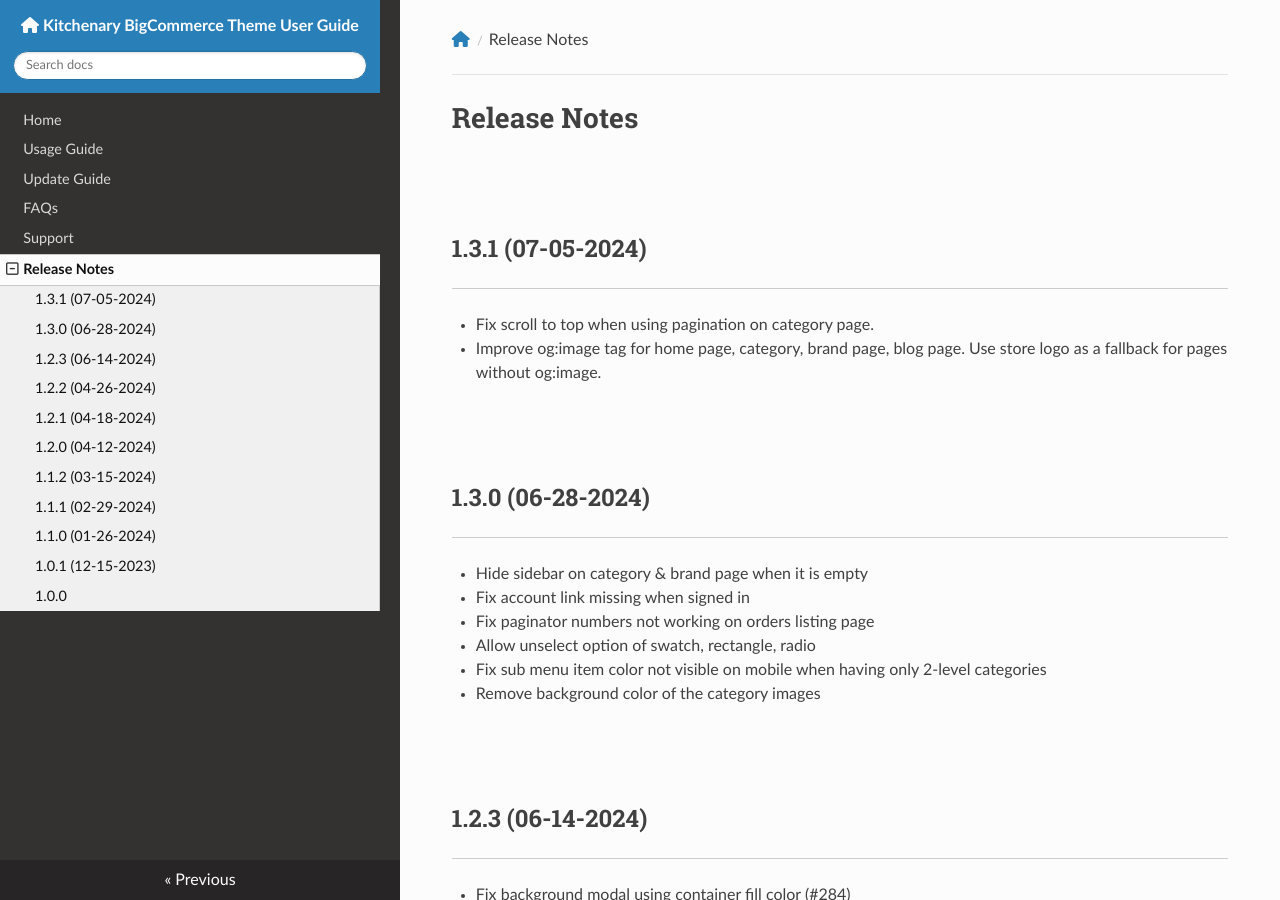
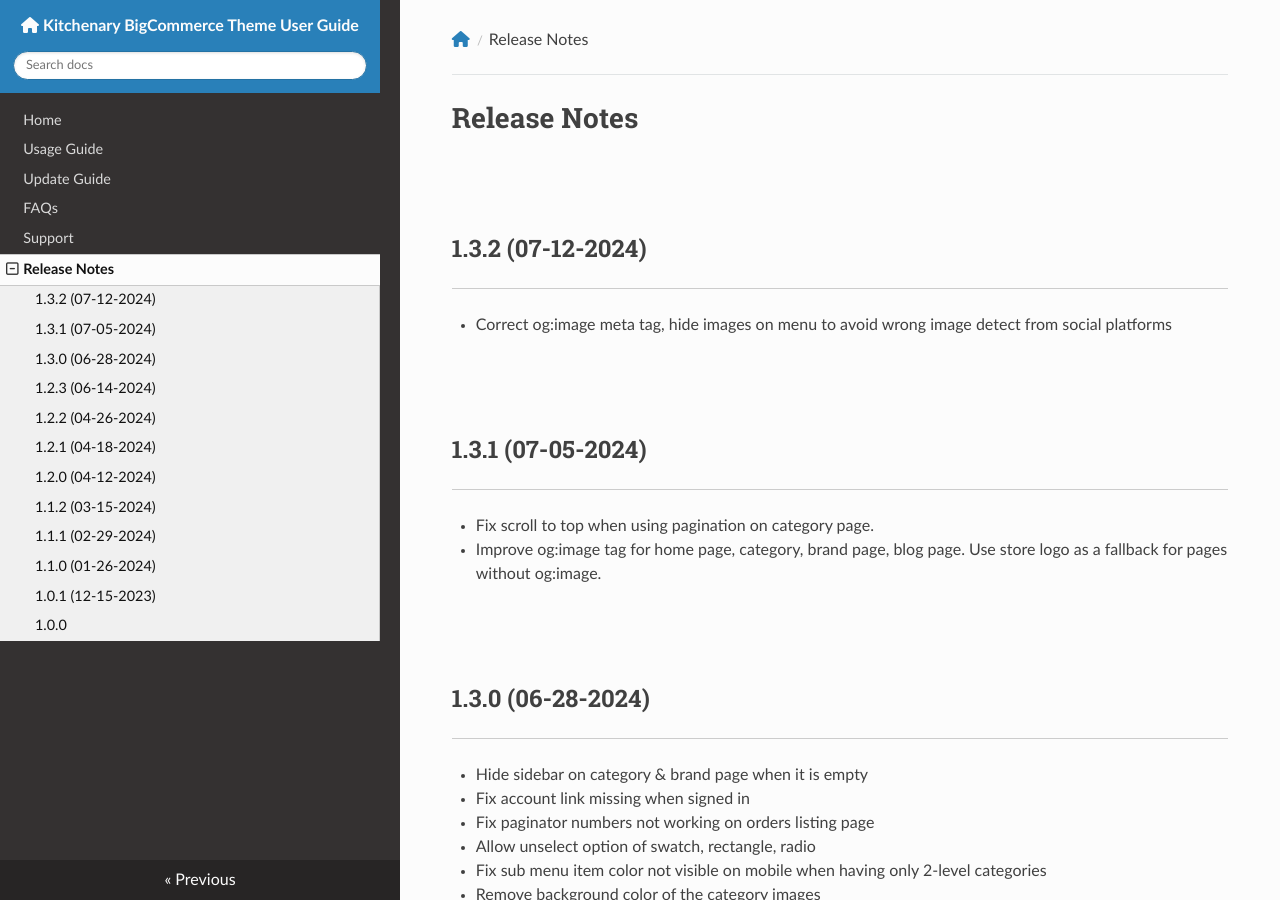
Before and after one commit to allcommerce/bc-kitchenary-docs, an MkDocs documentation site: the page built from docs/changelog.md, in a window 1280 px wide and 900 px high. Built offline with MkDocs 1.6.1, drawn with Linux system fonts in a browser that asks for light colours; nearby versions of some CDN libraries.

Commit message:
Release 1.3.2

```diff
--- a/docs/changelog.md
+++ b/docs/changelog.md
@@ -1,4 +1,7 @@
 # Release Notes
+
+## 1.3.2 (07-12-2024)
+- Correct og:image meta tag, hide images on menu to avoid wrong image detect from social platforms
 
 ## 1.3.1 (07-05-2024)
 - Fix scroll to top when using pagination on category page.
```
